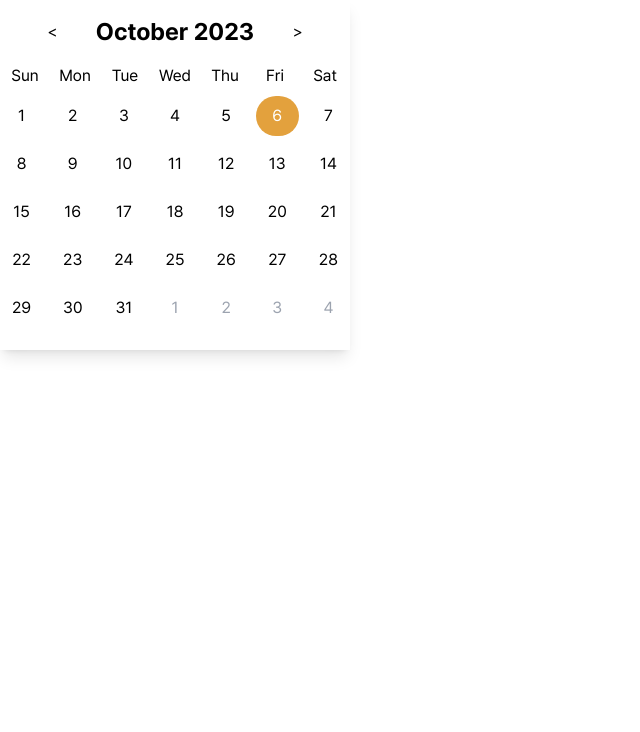
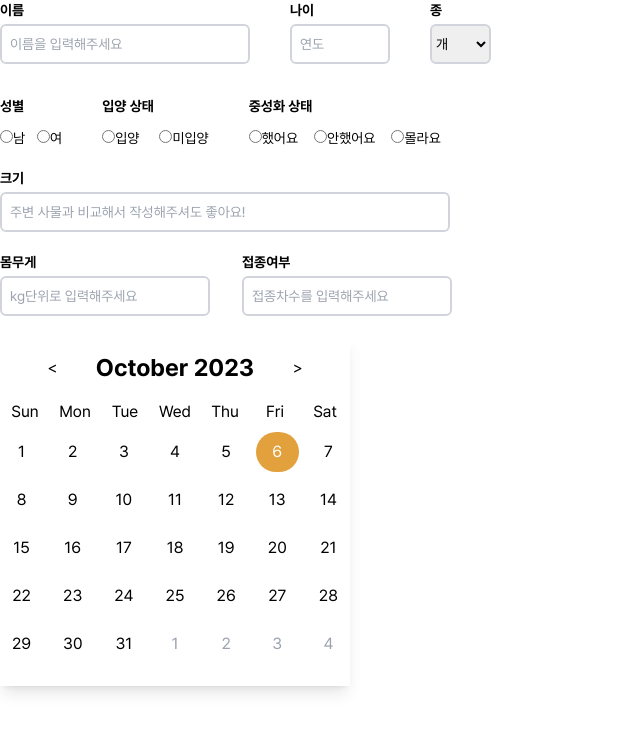
Before and after one commit to Step3-kakao-tech-campus/Team16_FE, a React (Create React App) app: page /register in a window 1280 px wide. Shown: the top 732 px of the page, without its empty margins (0-640 px from the left). Built offline with nearby package versions, Linux system fonts and the light colour scheme.

Commit message:
feat: 등록하기 페이지 - 중간 부분 구현

```diff
--- a/src/components/organisms/MRegisterForm.tsx
+++ b/src/components/organisms/MRegisterForm.tsx
@@ -0,0 +1,64 @@
+import { useRecoilState } from 'recoil';
+import { useState } from 'react';
+import registerType from 'recoil/registerState';
+import VMRegisterForm from './VMRegisterForm';
+
+const MRegisterForm = () => {
+  const [petInfo, setPetInfo] = useRecoilState(registerType);
+
+  // isComplete 상태를 관리
+  const [isComplete, setIsComplete] = useState(false);
+
+  const handleSubmit = (e: React.FormEvent<HTMLFormElement>) => {
+    e.preventDefault();
+
+    const allFieldsFilled = Object.values(petInfo).every((value) => !!value);
+
+    if (allFieldsFilled) {
+      setIsComplete(true);
+
+      // 서버로 데이터 전송
+      fetch(
+        'http://ec2-3-37-14-140.ap-northeast-2.compute.amazonaws.com/api/pet',
+        {
+          method: 'POST',
+          headers: {
+            'Content-Type': 'application/json',
+          },
+          body: JSON.stringify({
+            ...petInfo,
+            name: petInfo.name,
+            age: petInfo.age,
+          }),
+        },
+      )
+        .then((res) => {
+          console.log(res);
+        })
+        .catch((error) => {
+          console.error(error);
+        });
+    } else {
+      // 필드가 모두 입력되지 않았다면 isComplete를 false로 설정
+      setIsComplete(false);
+    }
+  };
+
+  const handleChange = (event: React.ChangeEvent<HTMLInputElement>) => {
+    const target = event.target as HTMLInputElement;
+    const fieldName = target.id;
+    const newValue = target.value;
+
+    setPetInfo((prev) => ({ ...prev, [fieldName]: newValue }));
+  };
+
+  const MRegisterProps = {
+    handleChange,
+    handleSubmit,
+    isComplete,
+  };
+
+  return <VMRegisterForm {...MRegisterProps} />;
+};
+
+export default MRegisterForm;
--- /dev/null
+++ b/src/components/organisms/VMRegisterForm.tsx
@@ -0,0 +1,84 @@
+import InputGroup from 'components/molecules/InputGroup';
+import RadioGroup from 'components/molecules/RadioGroup';
+import SelectBox from 'components/molecules/SelectBox';
+
+type RegisterProps = {
+  handleChange: (event: React.ChangeEvent<HTMLInputElement>) => void;
+};
+
+const MRegisterForm = ({ handleChange }: RegisterProps) => {
+  return (
+    <div className="justify-center w-full">
+      <div className="flex flex-col-3 gap-10 max-w-[600px]  text-sm  mb-5">
+        <div className=" max-w-[250px]">
+          <InputGroup
+            id="name"
+            name="이름"
+            type="text"
+            placeholder="이름을 입력해주세요"
+            onChange={(e) => {
+              handleChange(e);
+            }}
+            autocomplete="email"
+          />
+        </div>
+        <div className=" max-w-[100px] text-sm">
+          <InputGroup
+            id="age"
+            name="나이"
+            type="number"
+            placeholder="연도"
+            onChange={(e) => {
+              handleChange(e);
+            }}
+            autocomplete="email"
+          />
+        </div>
+        <SelectBox />
+      </div>
+      <div className=" mb-5">
+        <RadioGroup />
+      </div>
+      <div className=" max-w-[450px] mb-5  text-sm">
+        <InputGroup
+          id="size"
+          name="크기"
+          type="text"
+          placeholder="주변 사물과 비교해서 작성해주셔도 좋아요!"
+          onChange={(e) => {
+            handleChange(e);
+          }}
+          autocomplete="email"
+        />
+      </div>
+      <div className="flex flex-col-3 gap-8 max-w-[600px] mb-5 text-sm">
+        <div className=" max-w-[210px]">
+          <InputGroup
+            id="weight"
+            name="몸무게"
+            type="number"
+            placeholder="kg단위로 입력해주세요"
+            onChange={(e) => {
+              handleChange(e);
+            }}
+            autocomplete="email"
+          />
+        </div>
+        <div className=" max-w-[210px]">
+          <InputGroup
+            id="vaccination"
+            name="접종여부"
+            type="number"
+            placeholder="접종차수를 입력해주세요"
+            onChange={(e) => {
+              handleChange(e);
+            }}
+            autocomplete="email"
+          />
+        </div>
+      </div>
+    </div>
+  );
+};
+
+export default MRegisterForm;
--- a/src/pages/RegisterPage.tsx
+++ b/src/pages/RegisterPage.tsx
@@ -1,8 +1,10 @@
 import Calendar from 'components/atoms/Calendar';
+import MRegisterForm from 'components/organisms/MRegisterForm';
 
 const RegisterPage = () => {
   return (
     <div>
+      <MRegisterForm />
       <Calendar />
     </div>
   );
```
